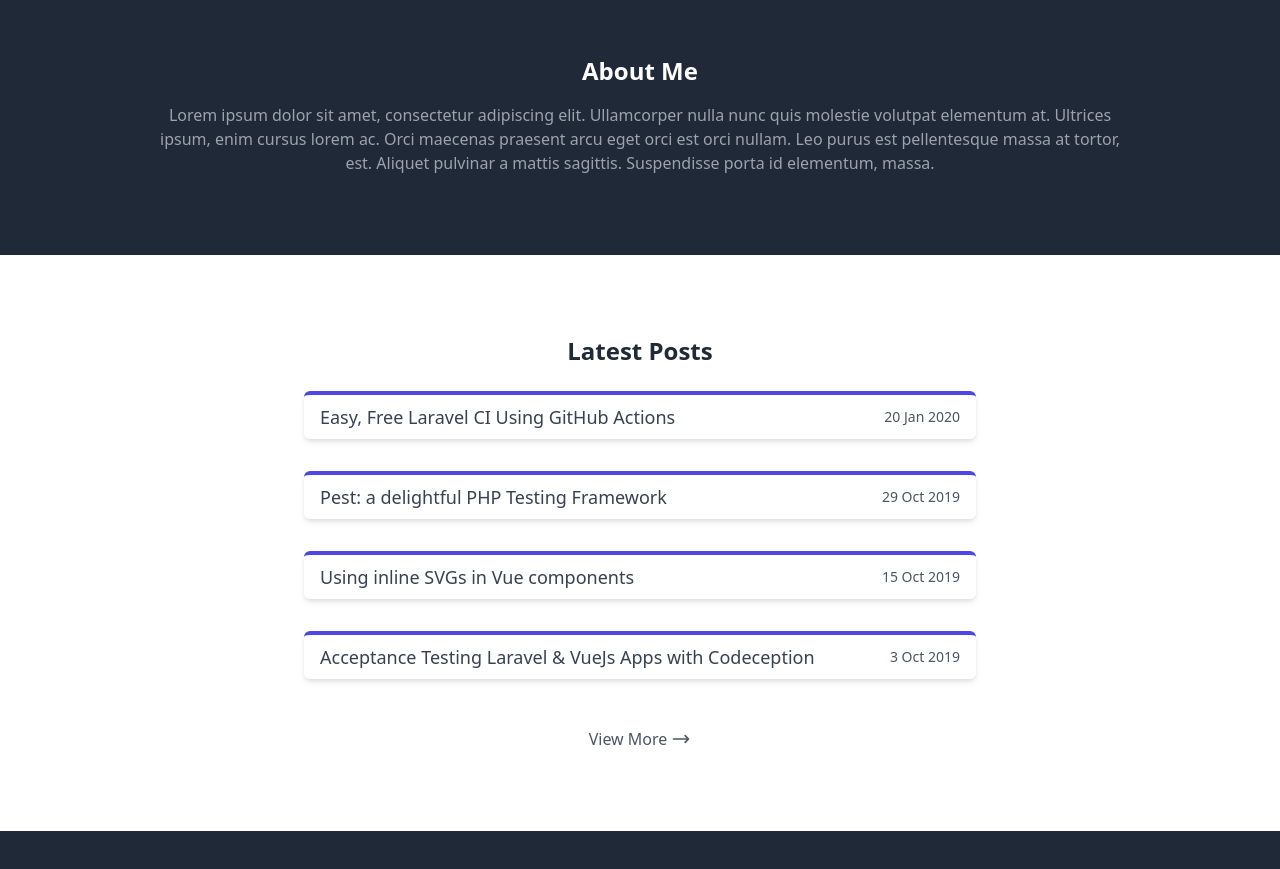
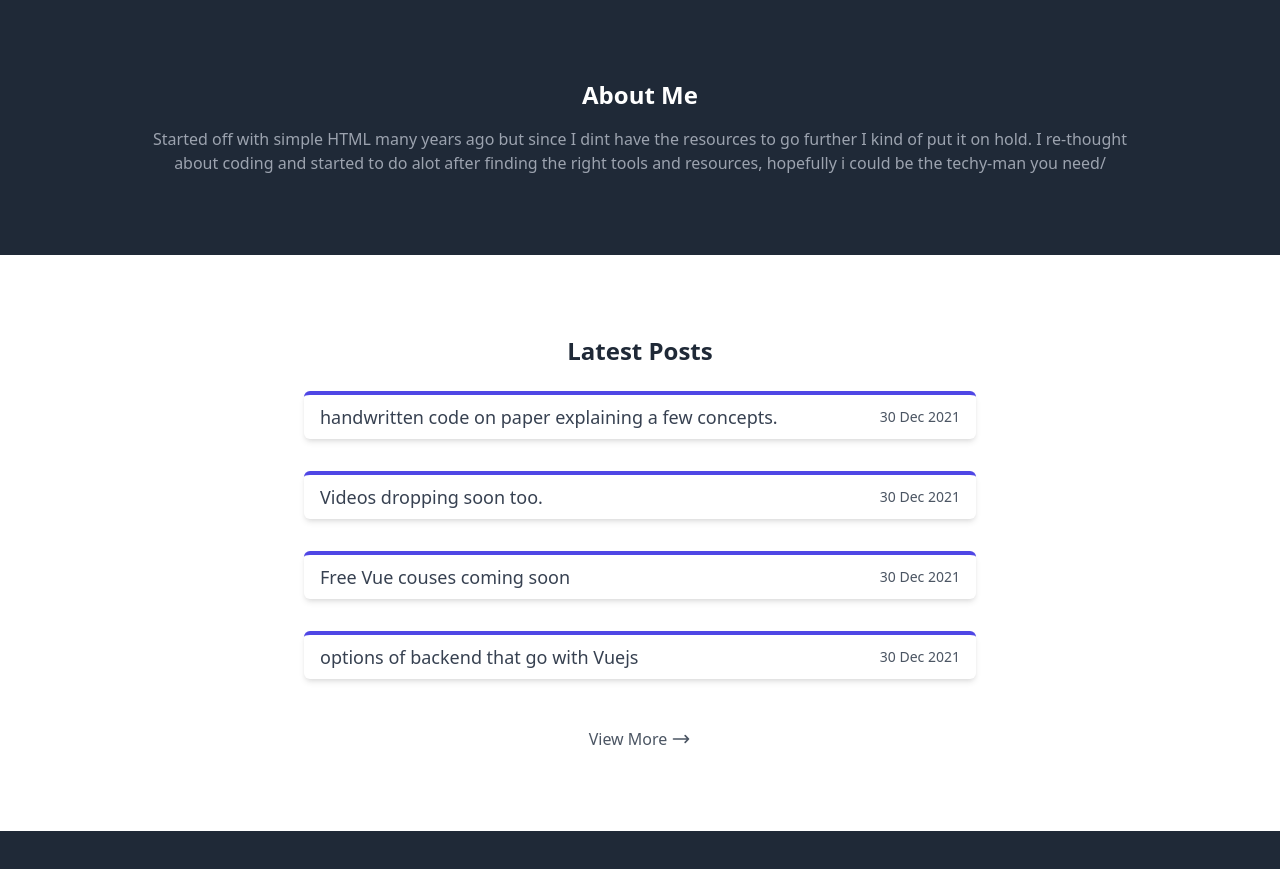
Before and after one commit to owinoalfred/TD, a Vue app: page /FAQ in a window 1280 px wide. Shown: the part 717-1586 px from the top of the page. Built offline with nearby package versions, Linux system fonts and the light colour scheme.

Commit message:
113 making the about page

```diff
--- a/src/views/About.vue
+++ b/src/views/About.vue
@@ -41,7 +41,7 @@
         <section class="bg-white mt-20">
             <div class="max-w-2xl px-6 text-center mx-auto">
                 <h2 class="text-3xl font-semibold text-gray-800">Hi, <span class="bg-indigo-600 text-white rounded px-1">I’m Alfred</span> . Nice to meet you.</h2>
-                <p class="text-gray-600 mt-4">Lorem ipsum dolor, sit amet consectetur adipisicing elit. A aliquam veniam suscipit eaque iure, eligendi harum expedita cupiditate sequi, culpa autem! Quaerat ex fugit iste suscipit reiciendis, accusamus ipsum quae.</p>
+                <p class="text-gray-600 mt-4">Alfred is a developer from Uganda who likes to code and learn about new stuff. I love python and javascript since they create cool stuff. I create websites and this is the reason I put up this site, to tryr and find those with the same passion and try to raise a few bucks from doing what I love. please call me for any gigs. </p>
 
                 <div class="flex items-end justify-center mt-16 rounded-full">
                           <img src="https://avatars.githubusercontent.com/u/59254825?v=4" class="rounded-full h-100 w-100 flex items-center justify-center" alt="">
@@ -53,7 +53,7 @@
             <div class="max-w-5xl px-6 mx-auto text-center">
                 <h2 class="text-2xl font-semibold text-white">About Me</h2>
 
-                <p class="text-gray-400 mt-4">Lorem ipsum dolor sit amet, consectetur adipiscing elit. Ullamcorper nulla nunc quis molestie volutpat elementum at. Ultrices ipsum, enim cursus lorem ac. Orci maecenas praesent arcu eget orci est orci nullam. Leo purus est pellentesque massa at tortor, est. Aliquet pulvinar a mattis sagittis. Suspendisse porta id elementum, massa.</p>
+                <p class="text-gray-400 mt-4">Started off with simple HTML many years ago but since I dint have the resources to go further I kind of put it on hold. I re-thought about coding and started to do alot after finding the right tools and resources, hopefully i could be the techy-man you need/</p>
             </div>
         </section>
 
@@ -64,29 +64,29 @@
                 <div class="flex flex-col items-center justify-center mt-6">
                     <a class="max-w-2xl w-full block bg-white shadow-md rounded-md border-t-4 border-indigo-600 transition duration-500 ease-in-out transform hover:-translate-y-1 hover:scale-110" href="#">
                         <div class="flex items-center justify-between px-4 py-2">
-                            <h3 class="text-lg font-medium text-gray-700">Easy, Free Laravel CI Using GitHub Actions</h3>
-                            <span class="block text-gray-600 font-light text-sm">20 Jan 2020</span>
+                            <h3 class="text-lg font-medium text-gray-700">handwritten code on paper explaining a few concepts.</h3>
+                            <span class="block text-gray-600 font-light text-sm">30 Dec 2021</span>
                         </div>
                     </a>
 
                     <a class="mt-8 max-w-2xl w-full block bg-white shadow-md rounded-md border-t-4 border-indigo-600 transition duration-500 ease-in-out transform hover:-translate-y-1 hover:scale-110" href="#">
                         <div class="flex items-center justify-between px-4 py-2">
-                            <h3 class="text-lg font-medium text-gray-700">Pest: a delightful PHP Testing Framework</h3>
-                            <span class="block text-gray-600 font-light text-sm">29 Oct 2019</span>
+                            <h3 class="text-lg font-medium text-gray-700">Videos dropping soon too.</h3>
+                            <span class="block text-gray-600 font-light text-sm">30 Dec 2021</span>
                         </div>
                     </a>
 
                     <a class="mt-8 max-w-2xl w-full block bg-white shadow-md rounded-md border-t-4 border-indigo-600 transition duration-500 ease-in-out transform hover:-translate-y-1 hover:scale-110" href="#">
                         <div class="flex items-center justify-between px-4 py-2">
-                            <h3 class="text-lg font-medium text-gray-700">Using inline SVGs in Vue components</h3>
-                            <span class="block text-gray-600 font-light text-sm">15 Oct 2019</span>
+                            <h3 class="text-lg font-medium text-gray-700">Free Vue couses coming soon</h3>
+                            <span class="block text-gray-600 font-light text-sm">30 Dec 2021</span>
                         </div>
                     </a>
 
                     <a class="mt-8 max-w-2xl w-full block bg-white shadow-md rounded-md border-t-4 border-indigo-600 transition duration-500 ease-in-out transform hover:-translate-y-1 hover:scale-110" href="#">
                         <div class="flex items-center justify-between px-4 py-2">
-                            <h3 class="text-lg font-medium text-gray-700">Acceptance Testing Laravel & VueJs Apps with Codeception</h3>
-                            <span class="block text-gray-600 font-light text-sm">3 Oct 2019</span>
+                            <h3 class="text-lg font-medium text-gray-700">options of backend that go with Vuejs</h3>
+                            <span class="block text-gray-600 font-light text-sm">30 Dec 2021</span>
                         </div>
                     </a>
                 </div>
```
